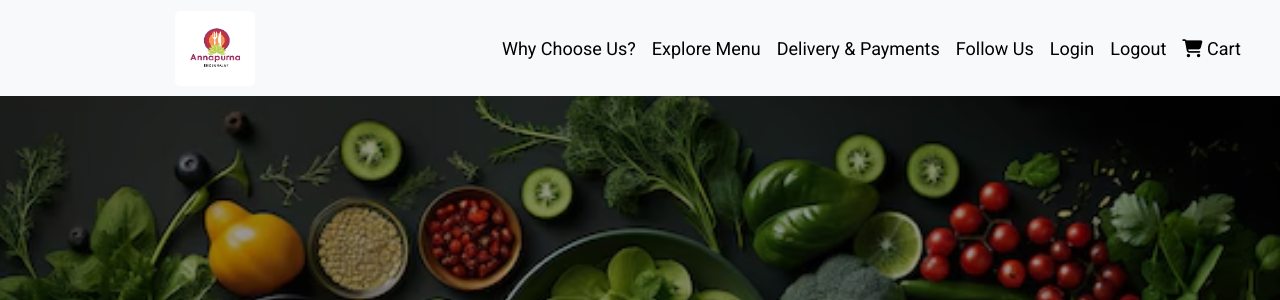
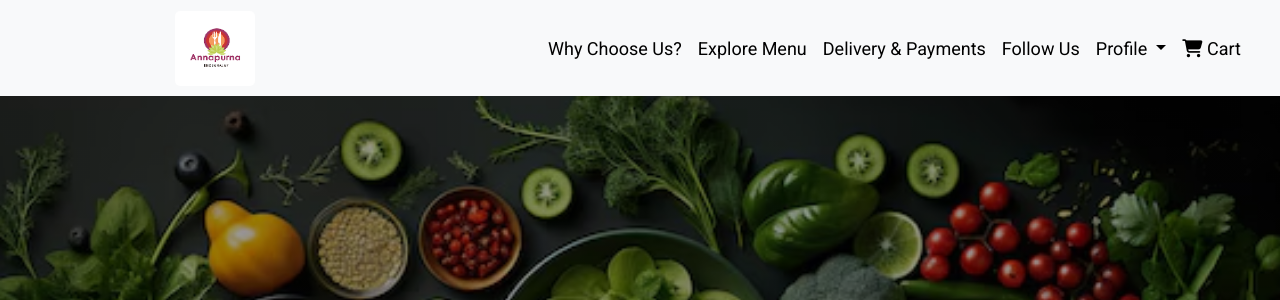
Before and after one commit to Shivamkurunde/Current-Resturent-Project, a Flask app: page / in a window 1280 px wide. Shown: the top 300 px of the page. Run offline with Flask 3, Linux system fonts and the light colour scheme; data that the repository does not hold is empty; some libraries are stand-ins or nearby versions.

```diff
--- a/templates/home.html
+++ b/templates/home.html
@@ -35,8 +35,19 @@
                           <a class="nav-link custom-nav-link" href="#Explore-Menu">Explore Menu</a>
                           <a class="nav-link custom-nav-link" href="#Delivery-Payments">Delivery & Payments</a>
                           <a class="nav-link custom-nav-link" href="#Follow-Us">Follow Us</a>
-                          <a class="nav-link custom-nav-link" href="/login">Login</a>
-                          <a class="nav-link custom-nav-link" href="/logout">Logout</a>
+                          <!-- Profile Dropdown Start -->
+        <li class="nav-item dropdown" style="list-style:none;">
+            <a class="nav-link dropdown-toggle custom-nav-link" href="#" id="profileDropdown" role="button" data-toggle="dropdown" aria-haspopup="true" aria-expanded="false">
+                Profile
+            </a>
+            <div class="dropdown-menu dropdown-menu-right" aria-labelledby="profileDropdown">
+                <a class="dropdown-item" href="/login">Login</a>
+                <a class="dropdown-item" href="/logout">Logout</a>
+                <a class="dropdown-item" href="#" onclick="alert('Order History coming soon!')">Order History</a>
+                <a class="dropdown-item" href="#" onclick="alert('Settings coming soon!')">Settings</a>
+            </div>
+        </li>
+        <!-- Profile Dropdown End -->
                           <a class="nav-link custom-nav-link" href="/cart" id="cart-toggle">
                               <i class="fas fa-shopping-cart"></i> Cart
                           </a>
```
Also changed, not shown: templates/cart.html (+13 -1 lines).
